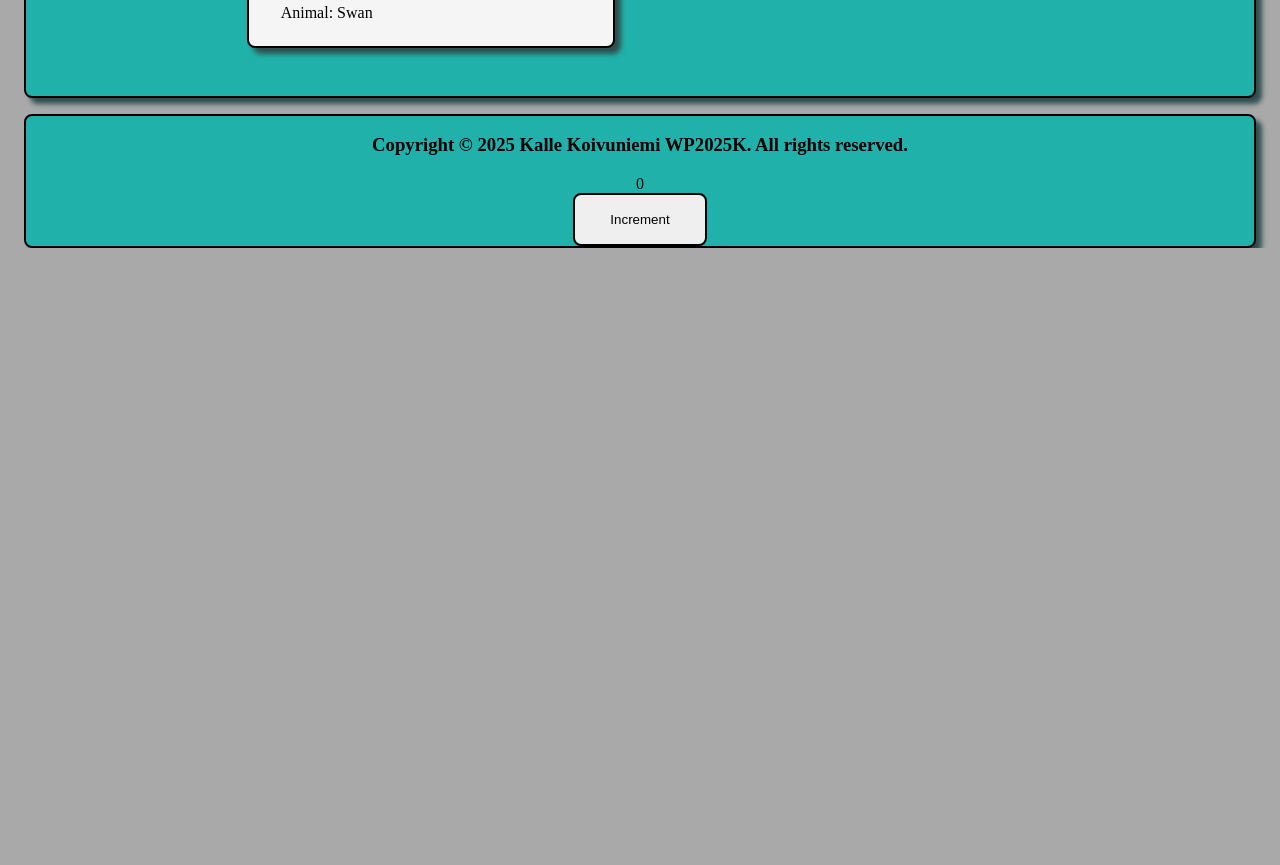
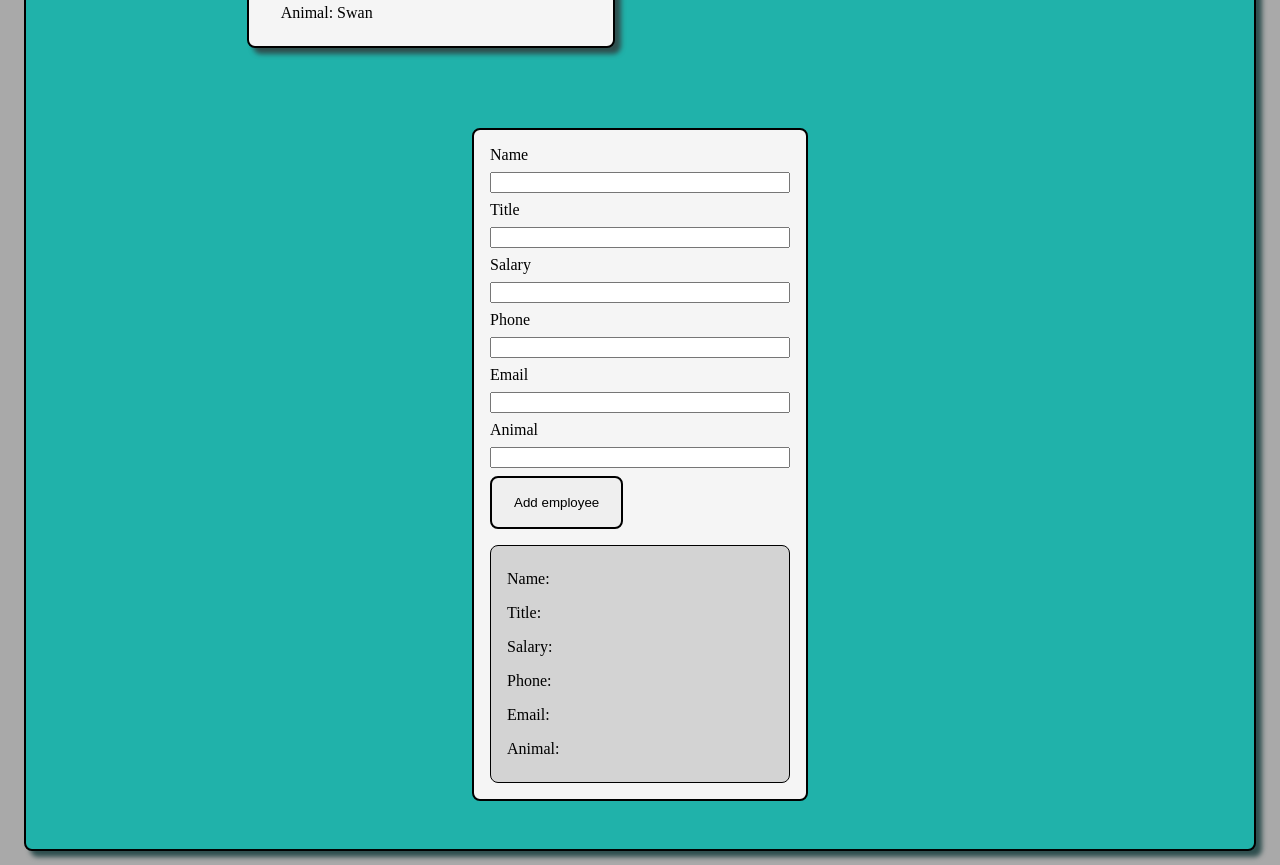
Before and after one commit to kmk9000/demo, a React (Vite) app: page / in a window 1280 px wide. Shown: the part 1880-2745 px from the top of the page. Before the commit the page ends 2128 px from the top, so only its background shows below. Built offline with nearby package versions, Linux system fonts and the light colour scheme.

Commit message:
add submit form

```diff
--- a/src/App.jsx
+++ b/src/App.jsx
@@ -2,24 +2,35 @@ import Header from "./components/Header";
 import Footer from "./components/Footer";
 import Card from "./components/Card";
 import Counter from "./components/Counter";
+import Form from "./components/Form";
 import { useState } from "react";
 import data from "./data";
 
 function App() {
   const [count, setCount] = useState(0);
   const [employees, setEmployees] = useState(data);
+  const [formData, setFormData] = useState({
+    firstName: "",
+    lastName: "",
+    title: "",
+    salary: "",
+    phone: "",
+    email: "",
+    animal: "",
+  });
 
   const handleClick = () => {
     setEmployees([
       ...employees,
       {
         id: employees.length + 1,
-        name: "John Doe",
-        title: "Developer",
-        salary: "4500",
-        phone: "000-000-0000",
-        email: "john@company.com",
-        anime: "Dog",
+        name: formData.name,
+        title: formData.title,
+        salary: formData.salary,
+        phone: formData.phone,
+        email: formData.email,
+        animal: formData.animal,
+        isFavourite: false,
       },
     ]);
   };
@@ -41,7 +52,6 @@ function App() {
     <div className="container">
       <Header />
       <main>
-        <button onClick={handleClick}>Add Employee</button>
         {employees.map((employee) => (
           <Card
             key={employee.id}
@@ -50,6 +60,11 @@ function App() {
           />
         ))}
         <Counter count={count} setCount={setCount} />
+        <Form
+          formData={formData}
+          setFormData={setFormData}
+          handleClick={handleClick}
+        />
       </main>
       <Footer count={count} setCount={setCount} />
     </div>
--- /dev/null
+++ b/src/components/Form.jsx
@@ -0,0 +1,86 @@
+import styles from "./Form.module.css";
+
+const Form = ({ formData, setFormData, handleClick }) => {
+  const handleChange = (e) => {
+    setFormData((prevState) => {
+      return { ...prevState, [e.target.name]: e.target.value };
+    });
+  };
+
+  const handleSubmit = (e) => {
+    e.preventDefault();
+    handleClick();
+    setFormData({
+      firstName: "",
+      lastName: "",
+      title: "",
+      salary: "",
+      phone: "",
+      email: "",
+      animal: "",
+    }); // optional reset of the form after submission
+  };
+
+  return (
+    <div>
+      <form onSubmit={handleSubmit}>
+        <label htmlFor="name"> Name</label>
+        <input
+          id="name"
+          name="name"
+          value={formData.name}
+          onChange={handleChange}
+        />
+
+        <label htmlFor="title">Title</label>
+        <input
+          id="title"
+          name="title"
+          value={formData.title}
+          onChange={handleChange}
+        />
+        <label htmlFor="salary">Salary</label>
+        <input
+          id="salary"
+          name="salary"
+          value={formData.salary}
+          onChange={handleChange}
+        />
+        <label htmlFor="phone">Phone</label>
+        <input
+          id="phone"
+          name="phone"
+          value={formData.phone}
+          onChange={handleChange}
+        />
+        <label htmlFor="email">Email</label>
+        <input
+          id="email"
+          name="email"
+          value={formData.email}
+          onChange={handleChange}
+        />
+        <label htmlFor="animal">Animal</label>
+        <input
+          id="animal"
+          name="animal"
+          value={formData.animal}
+          onChange={handleChange}
+        />
+        <button type="submit">Add employee</button>
+        {/* Alternatively, you can use just button without submit type */}
+        {/* <button type="button" onClick={handleClick}>Add Employee</button> */}
+        <div className={styles.output}>
+          <p>Name: {formData.name}</p>
+          <p>Title: {formData.title}</p>
+          <p>Salary: {formData.salary}</p>
+          <p>Phone: {formData.phone}</p>
+          <p>Email: {formData.email}</p>
+          <p>Animal: {formData.animal}</p>
+        </div>
+      </form>
+    </div>
+  );
+};
+
+export default Form;
--- /dev/null
+++ b/src/components/Form.module.css
@@ -0,0 +1,19 @@
+form {
+  display: flex;
+  flex-direction: column;
+  gap: 0.5em;
+  margin-top: 2em;
+  padding: 1em;
+  background-color: whitesmoke;
+  border-radius: 8px;
+  border: solid 2px black;
+  width: 300px;
+}
+
+.output {
+  margin-top: 0.5em;
+  background-color: lightgray;
+  border-radius: 8px;
+  border: solid 1px black;
+  padding: 0.5em 1em;
+}
```
